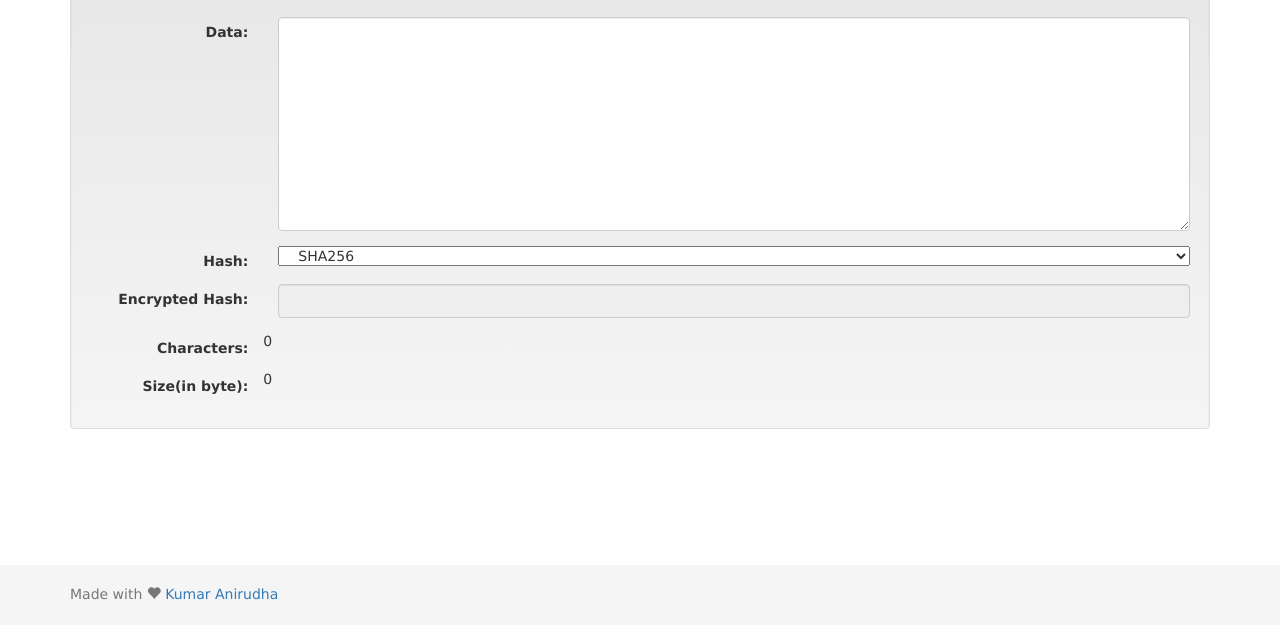
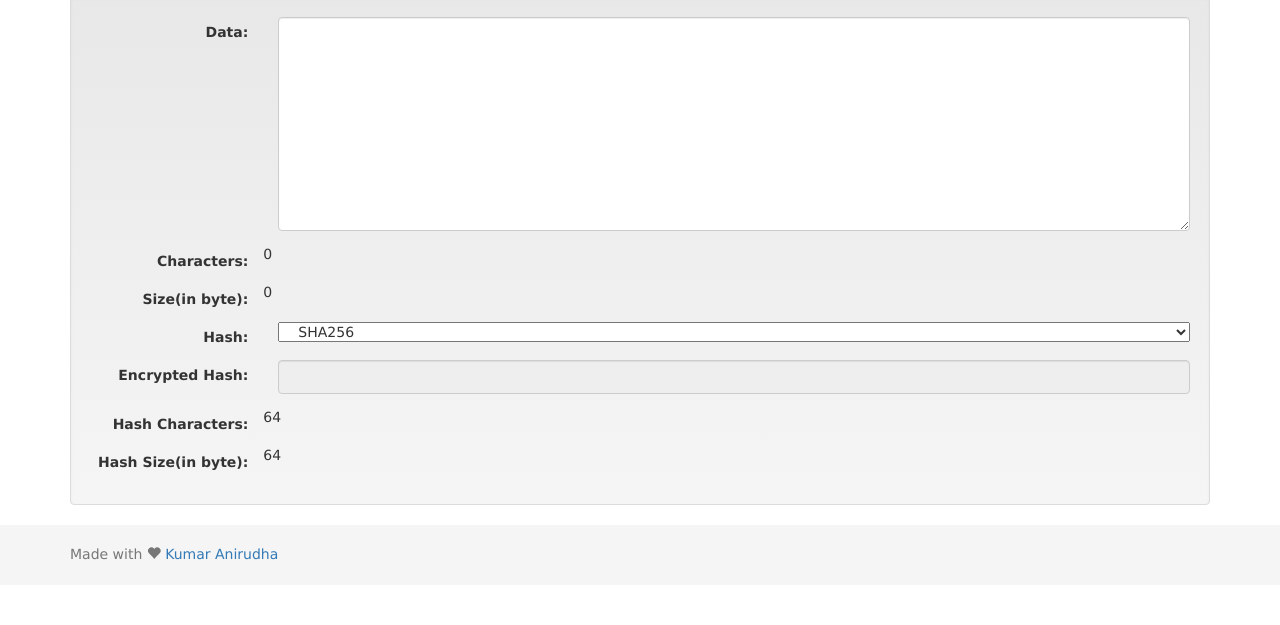
Before and after one commit to anistark/cryptography, a plain HTML site: page hash.html in a window 1280 px wide. Shown: the part 175-800 px from the top of the page. Drawn offline with Linux system fonts and the light colour scheme.

Commit message:
hash size added

```diff
--- a/assets/css/styles.css
+++ b/assets/css/styles.css
@@ -1,7 +1,7 @@
 /* All the custom styles */
 
 .footer {
-  position: absolute;
+  position: relative;
   bottom: 0;
   width: 100%;
   /* Set the fixed height of the footer here */
--- a/hash.html
+++ b/hash.html
@@ -55,6 +55,14 @@
                                     <textarea id="data" rows="10" onkeyup="hashData()" class="form-control"></textarea>
                                 </div>
                             </div>
+                            <div class="form-group" class="extraDataDiv">
+                                <label for="extraDataCharacters" class="col-sm-2 control-label">Characters:</label>
+                                <span id="extraDataCharacters" class="extraData"></span>
+                            </div>
+                            <div class="form-group" class="extraDataDiv">
+                                <label for="extraDataByteSize" class="col-sm-2 control-label">Size(in byte):</label>
+                                <span id="extraDataByteSize" class="extraData"></span>
+                            </div>
                             <div class="form-group">
                                 <label for="algo" class="col-sm-2 control-label">Hash:</label>
                                 <div class="col-sm-10">
@@ -76,13 +84,13 @@
                                     <input id="hash" type="text" disabled="" class="form-control">
                                 </div>
                             </div>
-                            <div class="form-group" id="extraDataDiv">
-                                <label for="extraDataCharacters" class="col-sm-2 control-label">Characters:</label>
-                                <span id="extraDataCharacters" class="extraData"></span>
+                            <div class="form-group" class="extraDataDiv">
+                                <label for="extraDataHashCharacters" class="col-sm-2 control-label">Hash Characters:</label>
+                                <span id="extraDataHashCharacters" class="extraData"></span>
                             </div>
-                            <div class="form-group" id="extraDataDiv">
-                                <label for="extraDataByteSize" class="col-sm-2 control-label">Size(in byte):</label>
-                                <span id="extraDataByteSize" class="extraData"></span>
+                            <div class="form-group" class="extraDataDiv">
+                                <label for="extraDataHashByteSize" class="col-sm-2 control-label">Hash Size(in byte):</label>
+                                <span id="extraDataHashByteSize" class="extraData"></span>
                             </div>
                         </form>
                     </div>
@@ -130,7 +138,7 @@
       </div>
     </footer>
     <script>
-        $('#extraDataDiv').hide();
+        $('.extraDataDiv').hide();
         function getText() {
           return $('#data').val();
         }
@@ -143,9 +151,11 @@
                 $('#hash').val('Error in algorithm. Report to me here https://github.com/anistark/cryptography/issues.');
             }
             try {
-                $('#extraDataDiv').show();
+                $('.extraDataDiv').show();
                 document.getElementById('extraDataCharacters').innerHTML = $('#data').val().length;
                 document.getElementById('extraDataByteSize').innerHTML = byteLength($('#data').val());
+                document.getElementById('extraDataHashCharacters').innerHTML = $('#hash').val().length;
+                document.getElementById('extraDataHashByteSize').innerHTML = byteLength($('#hash').val());
             } catch (e) {
                 console.log('sizing err:', e);
             }
```
